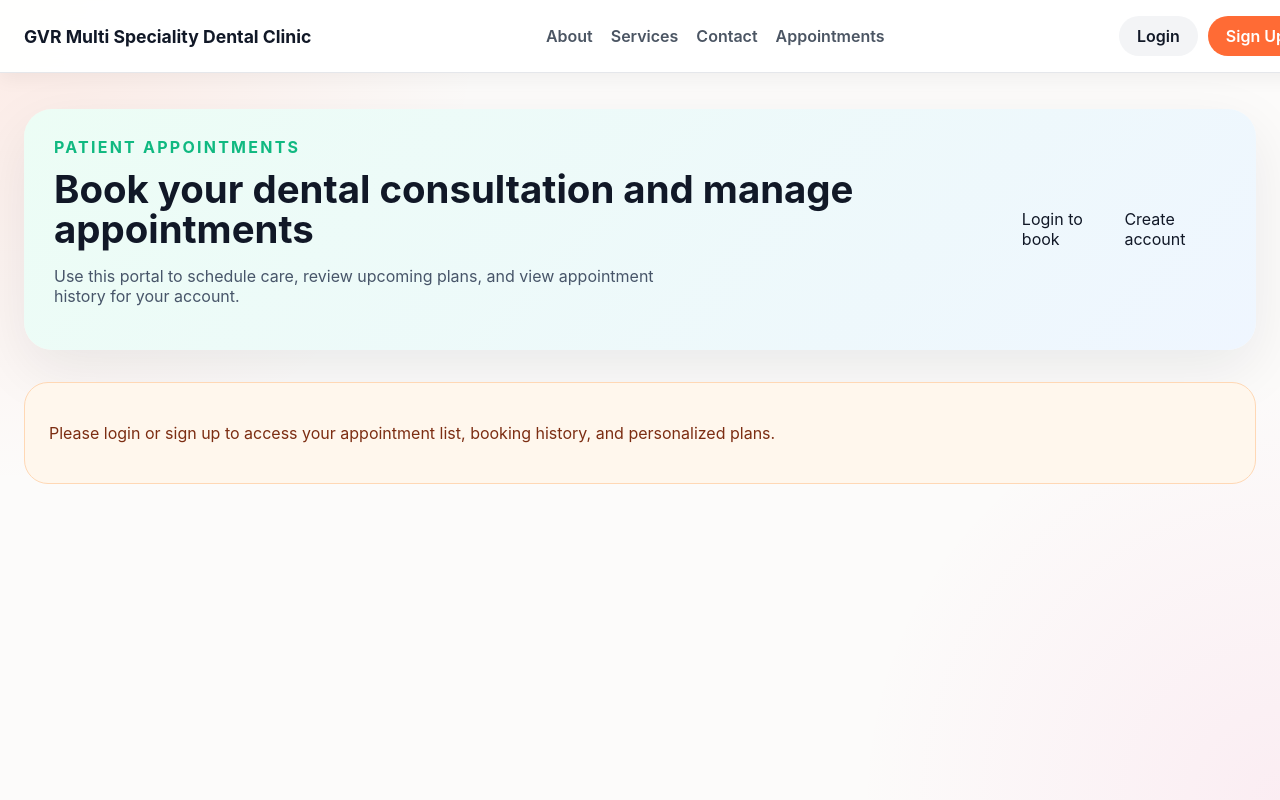
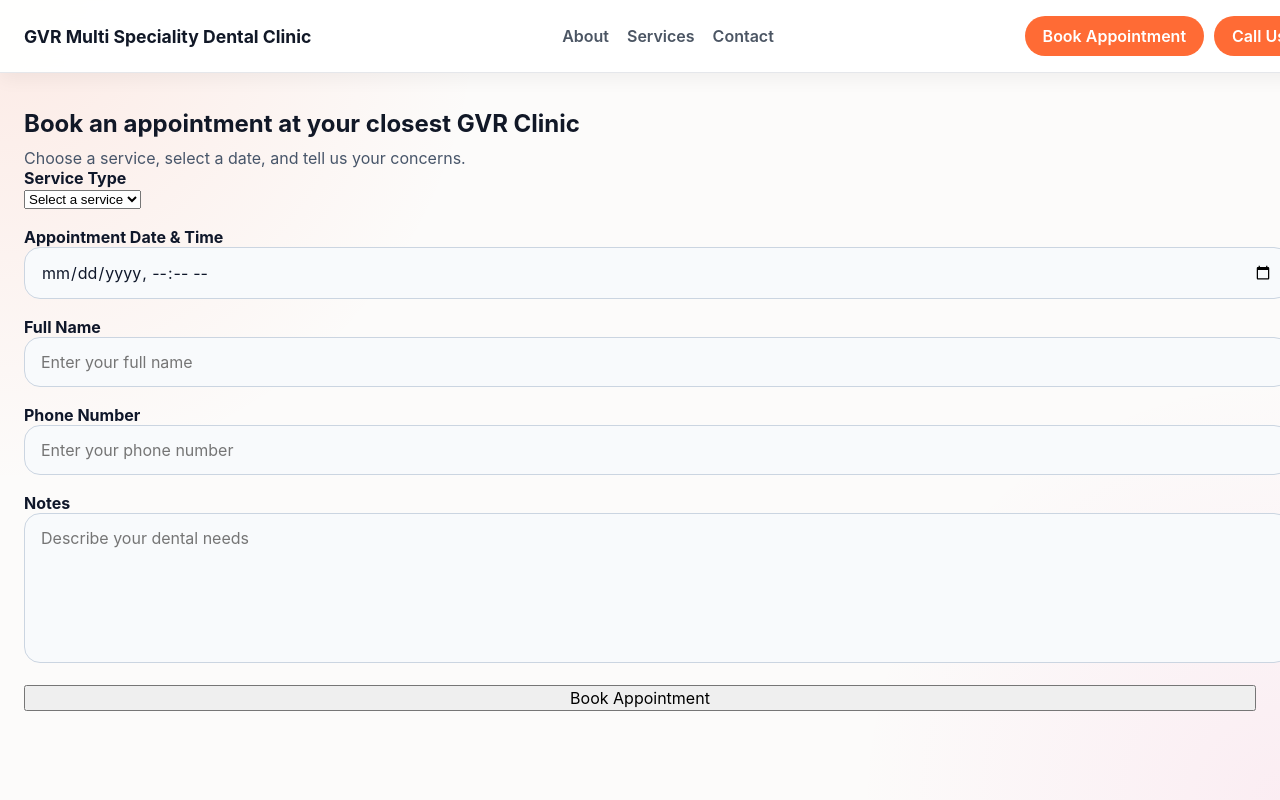
Before and after one commit to vishnutejar/GVR, an Angular app in the folder Gvr-app/: page /appointments in a window 1280 px wide. Shown: the top 800 px of the page. Built offline with nearby package versions, Linux system fonts and the light colour scheme.

Commit message:
added resolves issuse

```diff
--- a/Gvr-app/src/app/app.html
+++ b/Gvr-app/src/app/app.html
@@ -4,13 +4,12 @@
     <a class="nav-link" href="/home#about">About</a>
     <a class="nav-link" href="/home#services">Services</a>
     <a class="nav-link" href="/home#contact">Contact</a>
-    <a class="nav-link" routerLink="/appointments">Appointments</a>
   </nav>
   <div class="auth-buttons">
     <span class="user-pill" *ngIf="authService.currentUser()">Hi, {{ authService.currentUser()?.fullName }}</span>
     <button class="btn btn-secondary" type="button" (click)="logout()" *ngIf="authService.currentUser()">Logout</button>
-    <a class="btn btn-secondary" routerLink="/login" *ngIf="!authService.currentUser()">Login</a>
-    <a class="btn btn-primary" routerLink="/signup" *ngIf="!authService.currentUser()">Sign Up</a>
+    <button class="btn btn-primary" type="button" routerLink="/appointments">Book Appointment</button>
+    <button class="btn btn-primary" type="button" routerLink="/call-us">Call Us</button>
   </div>
 </header>
 
--- a/Gvr-app/src/app/pages/appointments/appointments.component.html
+++ b/Gvr-app/src/app/pages/appointments/appointments.component.html
@@ -1,34 +1,15 @@
 <div class="appointments-page">
-  <section class="appointments-hero">
-    <div>
-      <span class="eyebrow">Patient appointments</span>
-      <h1>Book your dental consultation and manage appointments</h1>
-      <p>Use this portal to schedule care, review upcoming plans, and view appointment history for your account.</p>
-    </div>
-    <div class="hero-actions">
-      <a class="btn btn-primary" routerLink="/login" *ngIf="!isAuthenticated">Login to book</a>
-      <a class="btn btn-secondary" routerLink="/signup" *ngIf="!isAuthenticated">Create account</a>
-    </div>
-  </section>
-
-  <div *ngIf="!isAuthenticated" class="auth-prompt">
-    <p>Please login or sign up to access your appointment list, booking history, and personalized plans.</p>
-  </div>
-
-  <div *ngIf="isAuthenticated" class="appointments-grid">
-    <section class="appointment-form-panel fade-up">
+  <div class="appointments-container">
     <div class="panel-header">
-        <h2>Book new appointment</h2>
+      <h2>Book an appointment at your closest GVR Clinic</h2>
       <p>Choose a service, select a date, and tell us your concerns.</p>
     </div>
 
     <form class="appointment-form" (ngSubmit)="bookAppointment()">
+
       <div class="form-group">
         <label for="serviceType">Service Type</label>
-          <select id="serviceType" name="serviceType"
-            class="form-control"
-            required
-            [(ngModel)]="serviceTypes">
+        <select id="serviceType" name="serviceType" class="form-control" required [(ngModel)]="serviceTypes">
           <option value="" disabled>Select a service</option>
           <option *ngFor="let type of serviceTypesList()" [value]="type.serviceTypeId">
             {{type.name}}
@@ -39,6 +20,15 @@
         <label for="appointmentDate">Appointment Date & Time</label>
         <input id="appointmentDate" name="appointmentDate" type="datetime-local" [(ngModel)]="appointmentDate"
           required />
+      </div>
+      <div class="form-group">
+        <label for="fullName">Full Name</label>
+        <input id="fullName" name="fullName" type="text" [(ngModel)]="name" required
+          placeholder="Enter your full name" />
+      </div>
+      <div class="form-group">
+        <label for="phone">Phone Number</label>
+        <input id="phone" name="phone" type="tel" [(ngModel)]="phoneNumber" required placeholder="Enter your phone number" />
       </div>
       <div class="form-group">
         <label for="notes">Notes</label>
@@ -53,8 +43,7 @@
         {{ loading() ? 'Booking...' : 'Book Appointment' }}
       </button>
     </form>
-    </section>
-
+    <!--
     <section class="appointment-list-panel fade-up">
       <div class="panel-header">
         <h2>Upcoming appointments</h2>
@@ -95,6 +84,6 @@
       <ng-template #noPast>
         <div class="empty-state">No past appointments yet.</div>
       </ng-template>
-    </section>
+    </section> -->
   </div>
 </div>
--- a/Gvr-app/src/app/pages/appointments/appointments.component.ts
+++ b/Gvr-app/src/app/pages/appointments/appointments.component.ts
@@ -20,6 +20,8 @@ export class AppointmentsComponent {
   appointmentDate = '';
   serviceTypes = '';
   notes = '';
+  name = '';
+  phoneNumber = '';
   loading = signal(false);
   error = signal<string | null>(null);
   success = signal<string | null>(null);
--- a/Gvr-app/src/app/services/appointment.service.ts
+++ b/Gvr-app/src/app/services/appointment.service.ts
@@ -3,6 +3,8 @@ import { HttpClient, HttpParams } from '@angular/common/http';
 import { Observable } from 'rxjs';
 
 export interface Appointment {
+  name?: string;
+  phoneNumber?: string;
   appointmentId?: number;
   userId: number;
   serviceType: string;
```
Also changed, not shown: Gvr-app/src/app/pages/home/home.component.ts (+8 -12 lines), 1 other file (tests, documents, lock files or other folders). Lines whose indentation alone changed are shown as unchanged.
